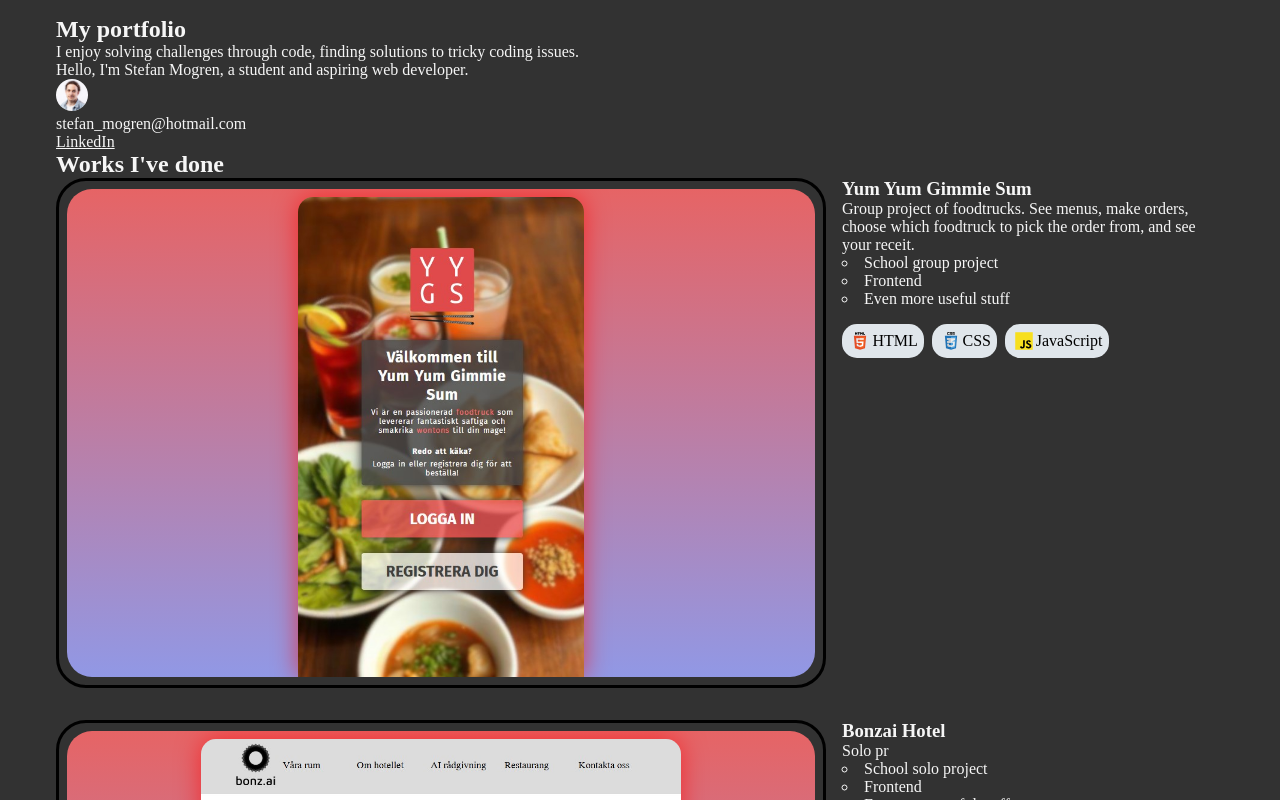
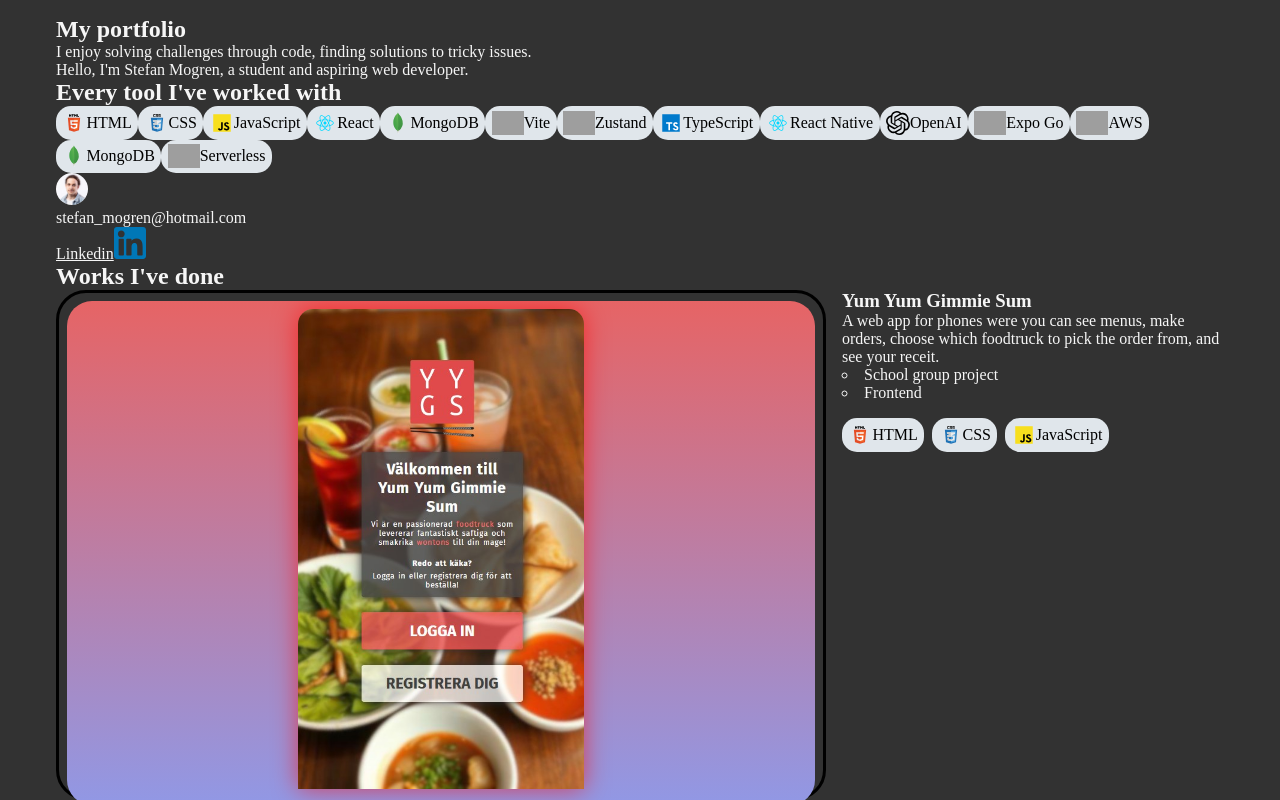
Before and after one commit to StefanMogren/portfolio-stefan-mogren, a React (Vite) app in the folder portfolio-app/: page / in a window 1280 px wide. Shown: the top 800 px of the page. Built offline with nearby package versions, Linux system fonts and the light colour scheme; grey boxes are pictures that could not be loaded.

Commit message:
Adjusted text of project summaries, added LinkedIn logo, created toolsData.js, added list of all tools I've used.

```diff
--- a/portfolio-app/src/components/Project/Project.jsx
+++ b/portfolio-app/src/components/Project/Project.jsx
@@ -10,7 +10,7 @@ function Project({ content }) {
 		<li className='project'>
 			{/* ----- Bildbehållaren för projektet ----- */}
 			<div className='project__img-container'>
-				<div className='project__img-bg-margin'>
+				<div className='project__img-bg'>
 					<img
 						className='project__img'
 						src={`/projectImg/${content.title}.jpg`}
--- a/portfolio-app/src/components/Project/project.css
+++ b/portfolio-app/src/components/Project/project.css
@@ -10,13 +10,14 @@
 	border-radius: 30px;
 }
 
-.project__img-bg-margin {
+.project__img-bg {
+	margin: 0.5rem;
+	padding: 0.5rem 0.5rem 0rem;
 	display: flex;
 	justify-content: center;
 	border-radius: 25px;
-	margin: 0.5rem;
-	padding: 0.5rem 0.5rem 0rem;
 	background: linear-gradient(#e66465, #9198e5);
+	height: 100%;
 	overflow: hidden;
 }
 
--- a/portfolio-app/src/data/ProjectsData.js
+++ b/portfolio-app/src/data/ProjectsData.js
@@ -3,22 +3,22 @@ export const projects = [
 		title: "Yum Yum Gimmie Sum",
 		img: "Airbean",
 		description:
-			"Group project of foodtrucks. See menus, make orders, choose which foodtruck to pick the order from, and see your receit.",
-		summaries: ["School group project", "Frontend", "Even more useful stuff"],
+			"A web app for phones were you can see menus, make orders, choose which foodtruck to pick the order from, and see your receit.",
+		summaries: ["School group project", "Frontend"],
 		tools: ["HTML", "CSS", "JavaScript"],
 	},
 	{
 		title: "Bonzai Hotel",
 		img: "Bonzai",
-		description: "Solo pr",
-		summaries: ["School solo project", "Frontend", "Even more useful stuff"],
+		description: "Web page for a hotel centered around AI and healthy living.",
+		summaries: ["School solo project", "Frontend"],
 		tools: ["HTML", "CSS", "JavaScript"],
 	},
 	{
 		title: "Total Expenditure app",
 		img: "TotalExpenditure",
 		description:
-			"Mobile app where a group adds expenses in order to calculate how much everyone will owe each other to make sure everyone pays",
+			"Mobile app where a group add all expenses made. Then calculate and split the expenses evenly among everyone.",
 		summaries: ["Hobby project", "Fullstack", "iPhone app"],
 		tools: [
 			"HTML",
@@ -41,13 +41,8 @@ export const projects = [
 		title: "Airbean",
 		img: "MyMovieDatabase",
 		description:
-			"Group project where we designed backend only for a coffee shop. Showing the menu, select items, and publish order.",
-		summaries: [
-			"School group project",
-			"Backend",
-			"More interesting things",
-			"Even more useful stuff",
-		],
+			"A backend only project for a coffee shop. Fetches the menu, select items, and publish order.",
+		summaries: ["School group project", "Backend"],
 		tools: ["MongoDB", "JavaScript", "React"],
 	},
 ];
--- /dev/null
+++ b/portfolio-app/src/data/toolsData.js
@@ -0,0 +1,16 @@
+export const toolsData = [
+	"HTML",
+	"CSS",
+	"JavaScript",
+	"React",
+	"MongoDB",
+	"Vite",
+	"Zustand",
+	"TypeScript",
+	"React Native",
+	"OpenAI",
+	"Expo Go",
+	"AWS",
+	"MongoDB",
+	"Serverless",
+];
--- a/portfolio-app/src/pages/HomePage/HomePage.jsx
+++ b/portfolio-app/src/pages/HomePage/HomePage.jsx
@@ -4,6 +4,8 @@ import { projects } from "../../data/ProjectsData.js";
 // ----- Pages -----
 import Project from "../../components/Project/Project.jsx";
 import { Link } from "react-router-dom";
+import { toolsData } from "../../data/toolsData.js";
+import Tool from "../../components/Tool/Tool.jsx";
 
 function HomePage() {
 	return (
@@ -11,9 +13,15 @@ function HomePage() {
 			<h1 className='homePage__title'>My portfolio</h1>
 			<p>
 				I enjoy solving challenges through code, finding solutions to tricky
-				coding issues.
+				issues.
 			</p>
 			<p>Hello, I'm Stefan Mogren, a student and aspiring web developer.</p>
+			<h2>Every tool I've worked with</h2>
+			<ul className='homePage__all-tools-list'>
+				{toolsData.map((tool) => (
+					<Tool tool={tool} key={tool} />
+				))}
+			</ul>
 
 			<img
 				className='homePage__portrait-img'
@@ -21,14 +29,17 @@ function HomePage() {
 				alt='Portrait of Stefan'
 			/>
 			<p>stefan_mogren@hotmail.com</p>
-			<p>
-				<a
-					href='https://www.linkedin.com/in/stefanmogren'
-					target='_blank'
-					rel='noopener noreferrer'>
-					LinkedIn
-				</a>
-			</p>
+			<a
+				href='https://www.linkedin.com/in/stefanmogren'
+				target='_blank'
+				rel='noopener noreferrer'>
+				Linkedin
+				<img
+					className='homePage__linkedin-logo'
+					src='/logos/LinkedIn.svg'
+					alt='LinkedIn logo'
+				/>
+			</a>
 			<section className='homePage__content'>
 				<h2 className='homePage__sub-title'>Works I've done</h2>
 				<ul className='homePage__project-list'>
--- a/portfolio-app/src/pages/HomePage/homePage.css
+++ b/portfolio-app/src/pages/HomePage/homePage.css
@@ -1,5 +1,11 @@
 .homePage {
 	padding: 1rem;
+}
+
+.homePage__all-tools-list {
+	display: flex;
+	flex-direction: row;
+	flex-wrap: wrap;
 }
 
 .homePage__portrait-img {
@@ -7,6 +13,10 @@
 	height: 2rem;
 }
 
+.homePage__linkedin-logo {
+	width: 2rem;
+}
+
 .homePage__project-list {
 	display: flex;
 	flex-direction: column;
```
Also changed, not shown: portfolio-app/public/logos/LinkedIn.svg (added).
